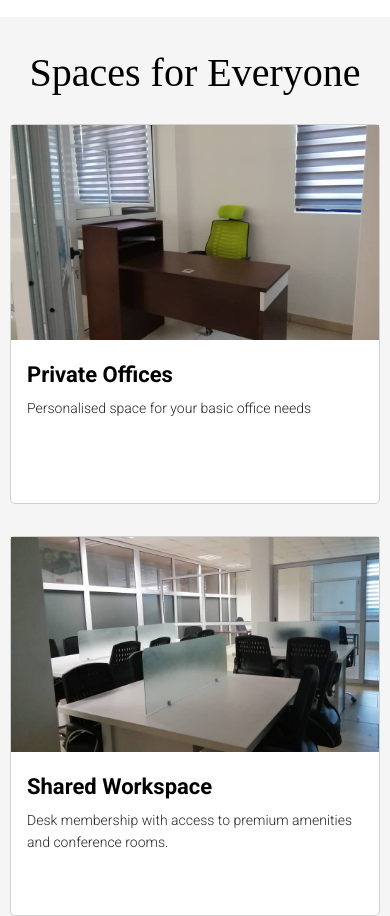
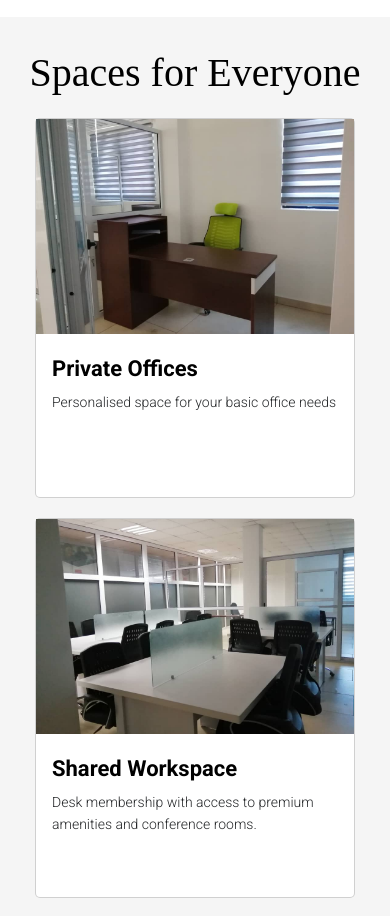
Before and after one commit to innospacegh/coming_soon, a plain HTML site: page index.html in a window 390 px wide. Shown: the part 1214-2130 px from the top of the page. Drawn offline with nearby package versions, Linux system fonts and the light colour scheme; a web font is replaced by a local one.

Commit message:
fixed space card widths on desktop and mobile

```diff
--- a/css/styles.css
+++ b/css/styles.css
@@ -154,8 +154,7 @@ body {
 .space-card {
     background: white;
     border: 1px solid rgba(20, 20, 20, 0.2);
-    max-width: 380px;
-    min-width: 280px;
+    width: 380px;
     height: 380px;
     border-radius: 5px;
     margin: 16px 0;
@@ -287,9 +286,15 @@ body {
     }
     .space-cards {
         flex-direction: column;
+        justify-content: space-around;
+        justify-items: center;
     }
     .space-card {
-
+        width: none;
+        max-width: 320px;
+        min-width: 280px;
+        justify-self: center;
+        margin: 10px auto;
     }
     .section-container {
         padding: 20px 10px;
```
